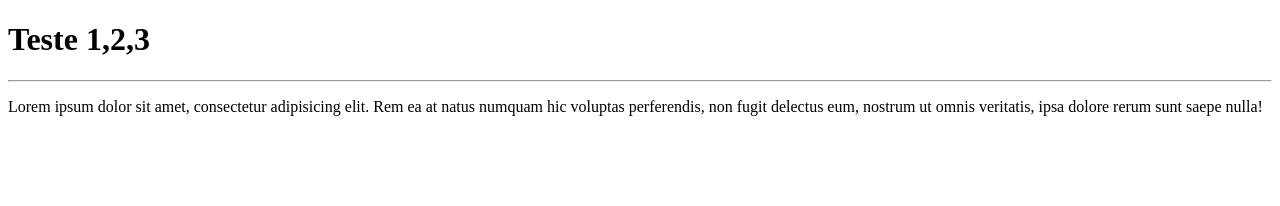
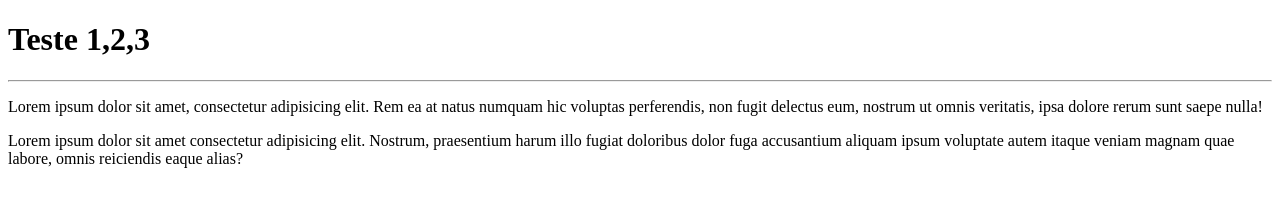
Before and after one commit to henryspaul/test, a plain HTML site: page teste-html/index.html in a window 1280 px wide. Drawn offline with Linux system fonts and the light colour scheme.

Commit message:
novo paragrafo

```diff
--- a/teste-html/index.html
+++ b/teste-html/index.html
@@ -10,5 +10,6 @@
     <h1>Teste 1,2,3</h1>
     <hr>
     <p>Lorem ipsum dolor sit amet, consectetur adipisicing elit. Rem ea at natus numquam hic voluptas perferendis, non fugit delectus eum, nostrum ut omnis veritatis, ipsa dolore rerum sunt saepe nulla!</p>
+    <p>Lorem ipsum dolor sit amet consectetur adipisicing elit. Nostrum, praesentium harum illo fugiat doloribus dolor fuga accusantium aliquam ipsum voluptate autem itaque veniam magnam quae labore, omnis reiciendis eaque alias?</p>
 </body>
 </html>
```
